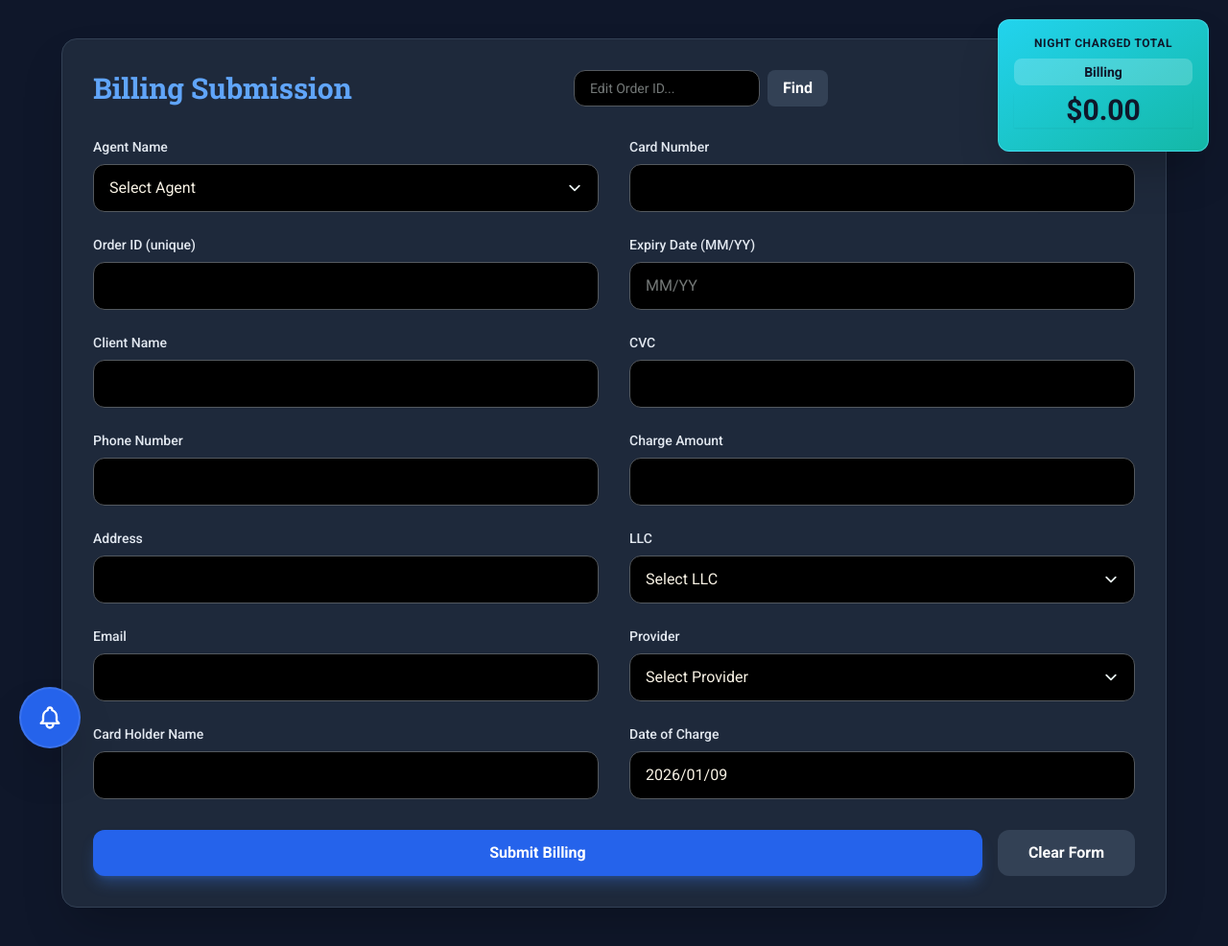
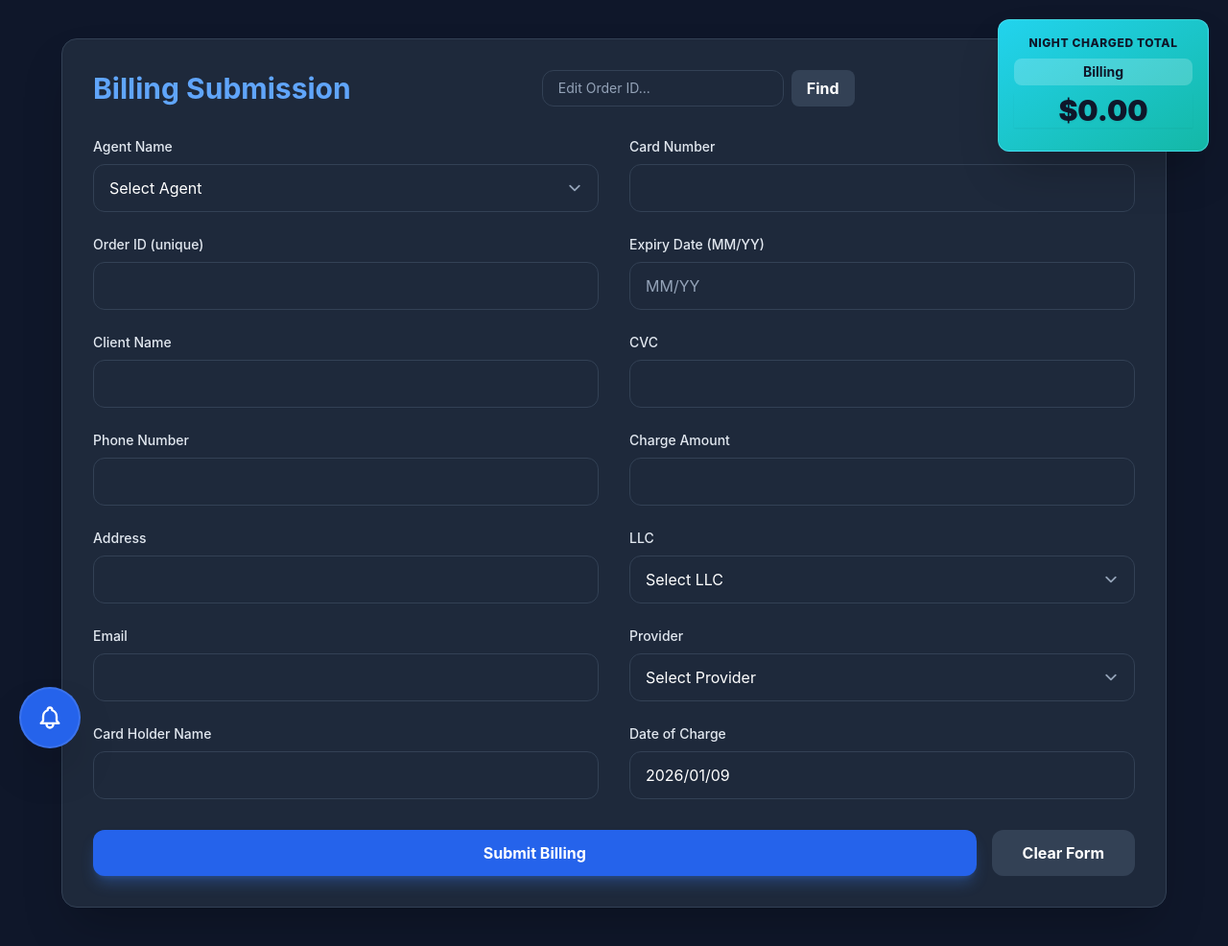
Before and after one commit to wajahatariq/TWHPortal, a FastAPI app: page /billing in a window 1280 px wide. Shown: the whole page at 96% size. Run offline with FastAPI, Linux system fonts and the light colour scheme; data that the repository does not hold is empty; some libraries are stand-ins or nearby versions.

Commit message:
Update style.css

```diff
--- a/static/css/style.css
+++ b/static/css/style.css
@@ -1,58 +1,41 @@
 /* =========================================
-   Techware Hub - Authors Arsenal Theme
+   Techware Hub - Professional Dark Theme
    ========================================= */
 
-@import url('https://fonts.googleapis.com/css2?family=Roboto:wght@400;500;700&family=Roboto+Slab:wght@400;700&display=swap');
-
-:root {
-    /* Extracted Authors Arsenal Colors */
-    --aa-bg-main: #292229;       /* Dark Charcoal/Purple */
-    --aa-bg-card: #1a161a;       /* Darker background for cards */
-    --aa-accent: #6E1A2D;        /* Burgundy */
-    --aa-text-main: #F8F2E4;     /* Paper White */
-    --aa-text-muted: #E6EFED;    /* Cool Grey */
-    --aa-border: #54595F;        /* Slate Grey */
-    --aa-highlight: #6EC1E4;     /* Light Blue */
-}
-
 body {
-    background-color: var(--aa-bg-main);
-    color: var(--aa-text-main);
-    font-family: 'Roboto', system-ui, -apple-system, sans-serif;
+    background-color: #0f172a; /* Slate 900 */
+    color: #e2e8f0;            /* Slate 200 */
+    font-family: 'Inter', system-ui, -apple-system, sans-serif;
     -webkit-font-smoothing: antialiased;
-}
-
-h1, h2, h3, h4, h5, h6 {
-    font-family: 'Roboto Slab', serif; /* Serif for headings */
 }
 
 /* --- Card & Container --- */
 .card-hover { transition: all 0.3s cubic-bezier(0.4, 0, 0.2, 1); }
 .card-hover:hover {
     transform: translateY(-8px);
-    box-shadow: 0 20px 25px -5px rgba(110, 26, 45, 0.5); /* Burgundy Shadow */
-    border-color: var(--aa-accent);
+    box-shadow: 0 20px 25px -5px rgba(59, 130, 246, 0.25);
+    border-color: #3b82f6;
 }
 
 /* --- Input Fields --- */
 .input-field {
     width: 100%;
-    background-color: #000000 !important; /* Pure Black Inputs */
-    border: 1px solid var(--aa-border);
+    background-color: #1e293b !important;
+    border: 1px solid #334155;
     border-radius: 0.75rem;
     padding: 0.75rem 1rem;
-    color: var(--aa-text-main) !important;
+    color: #ffffff !important;
     font-size: 1rem;
     outline: none;
     transition: all 0.2s ease-in-out;
     appearance: none;
 }
 .input-field:focus {
-    border-color: var(--aa-accent);
-    box-shadow: 0 0 0 2px rgba(110, 26, 45, 0.3);
-    background-color: #000000;
+    border-color: #3b82f6;
+    box-shadow: 0 0 0 3px rgba(59, 130, 246, 0.2);
+    background-color: #1e293b;
 }
-.input-field::placeholder { color: var(--aa-text-muted); opacity: 0.5; }
+.input-field::placeholder { color: #94a3b8; }
 
 /* Select Arrow Fix */
 select.input-field {
```
Also changed, not shown: other parts of static/css/style.css (+16 -17 lines).
